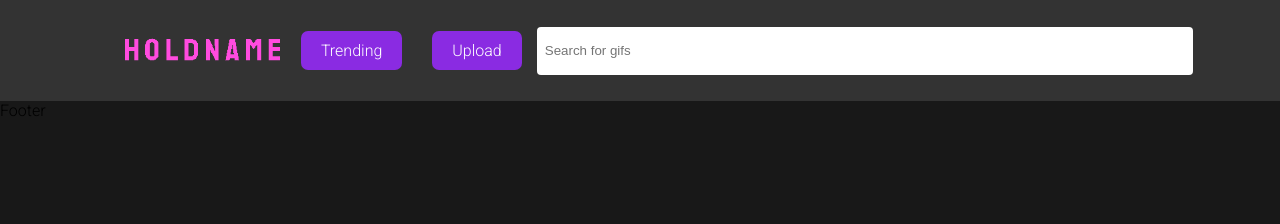
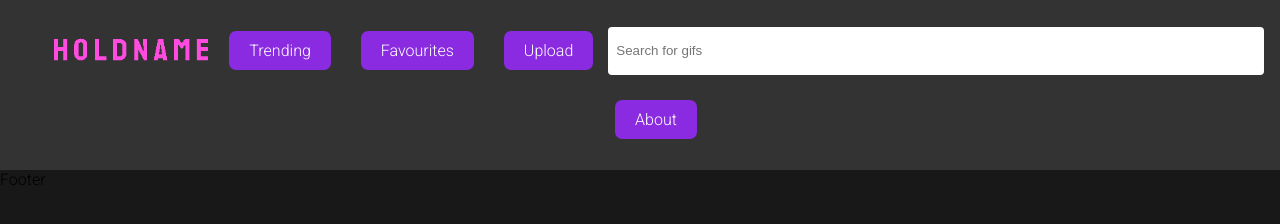
Before and after one commit to thaneous/Giphy-Project, a plain HTML site: page template/index.html in a window 1280 px wide. Shown: the top 224 px of the page. Drawn offline with Linux system fonts and the light colour scheme.

Commit message:
add buttons

```diff
--- a/template/index.html
+++ b/template/index.html
@@ -1,22 +1,26 @@
 <!DOCTYPE html>
 <html lang="en">
+
 <head>
   <meta charset="UTF-8">
   <meta name="viewport" content="width=device-width, initial-scale=1.0">
-  <title>Mov(e)ster</title>
+  <title>GiphyProject</title>
   <link rel="icon" href="/template/src/images/Untitled-2.svg" type="image/png">
   <link rel="stylesheet" href="./styles/main.css">
   <link rel="preconnect" href="https://fonts.gstatic.com">
   <link href="https://fonts.googleapis.com/css2?family=Roboto:wght@300&display=swap" rel="stylesheet">
 
 </head>
+
 <body>
   <div id="app">
     <nav class="navbar">
       <a href=""><img src="/template/images/logo-nav.png" alt=""></a>
       <a href="#" class="btn-nav trending" data-page="home">Trending</a>
-       <a href="#" class="btn-nav upload" data-page="favorites">Upload</a>
+      <a href="#" class="btn-nav favourites" data-page="home">Favourites</a>
+      <a href="#" class="btn-nav upload" data-page="home">Upload</a>
       <input id="search" type="text" placeholder="Search for gifs ">
+      <a href="#" class="btn-nav about" data-page="home">About</a>
     </nav>
     <div id="container">
       <!-- start placeholders -->
@@ -31,4 +35,5 @@
     <script src="./src/index.js" type="module"></script>
     <!-- end app -->
 </body>
+
 </html>
```
Lines whose indentation alone changed are shown as unchanged.
